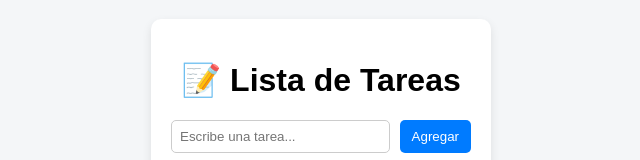
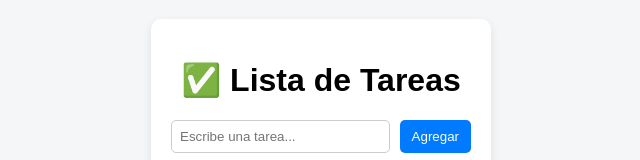
Before and after one commit to AndresF1278/Actividad-4---Utilizando-sistemas-de-control-de-versiones, a plain HTML site: page index.html in a window 1280 px wide. Shown: the part 262-422 px from the top of the page, without its empty margins (319-959 px from the left). Drawn offline with Linux system fonts and the light colour scheme.

Commit message:
se cambió el logo

```diff
--- a/index.html
+++ b/index.html
@@ -8,7 +8,7 @@
 <body>
 
     <div class="container">
-        <h1>📝 Lista de Tareas</h1>
+        <h1>✅ Lista de Tareas</h1>
 
         <div class="input-section">
             <input type="text" placeholder="Escribe una tarea...">
```
